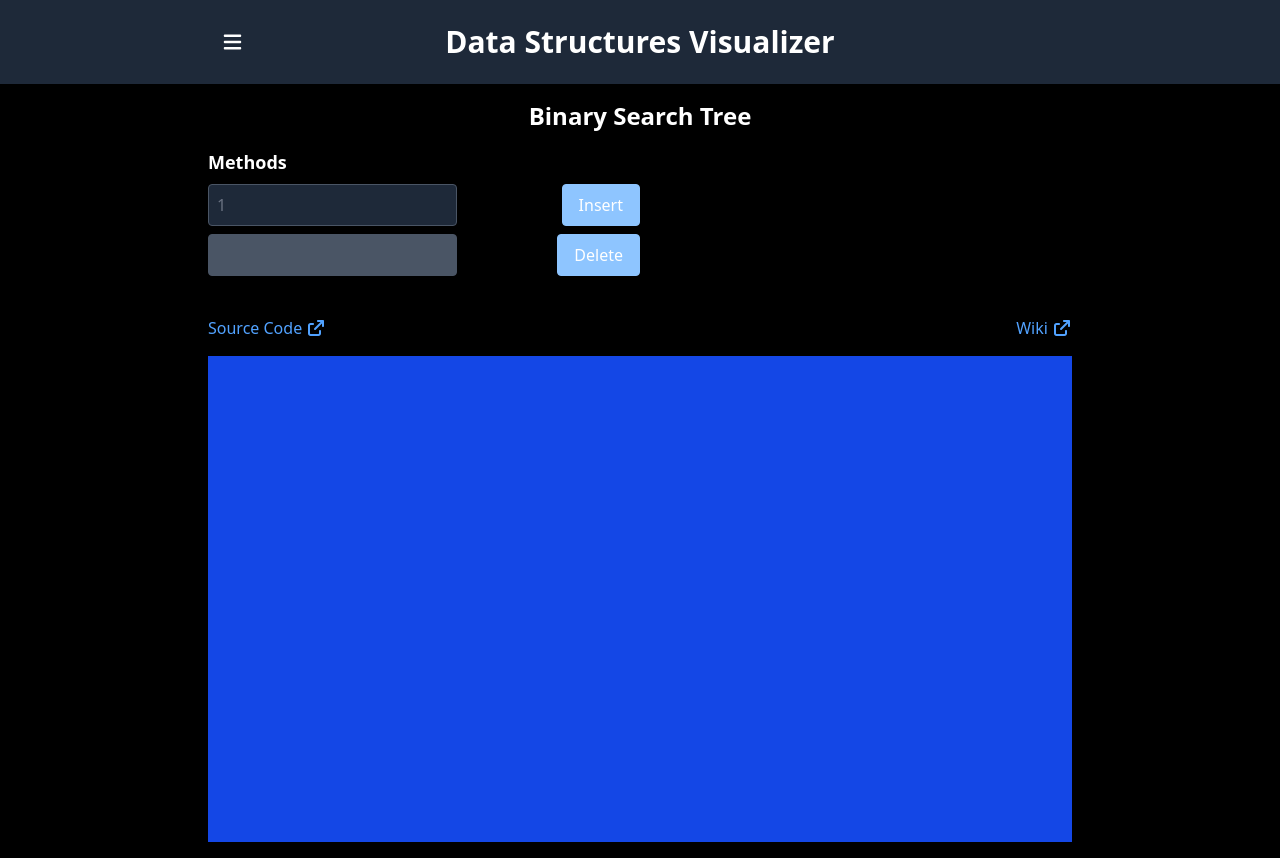
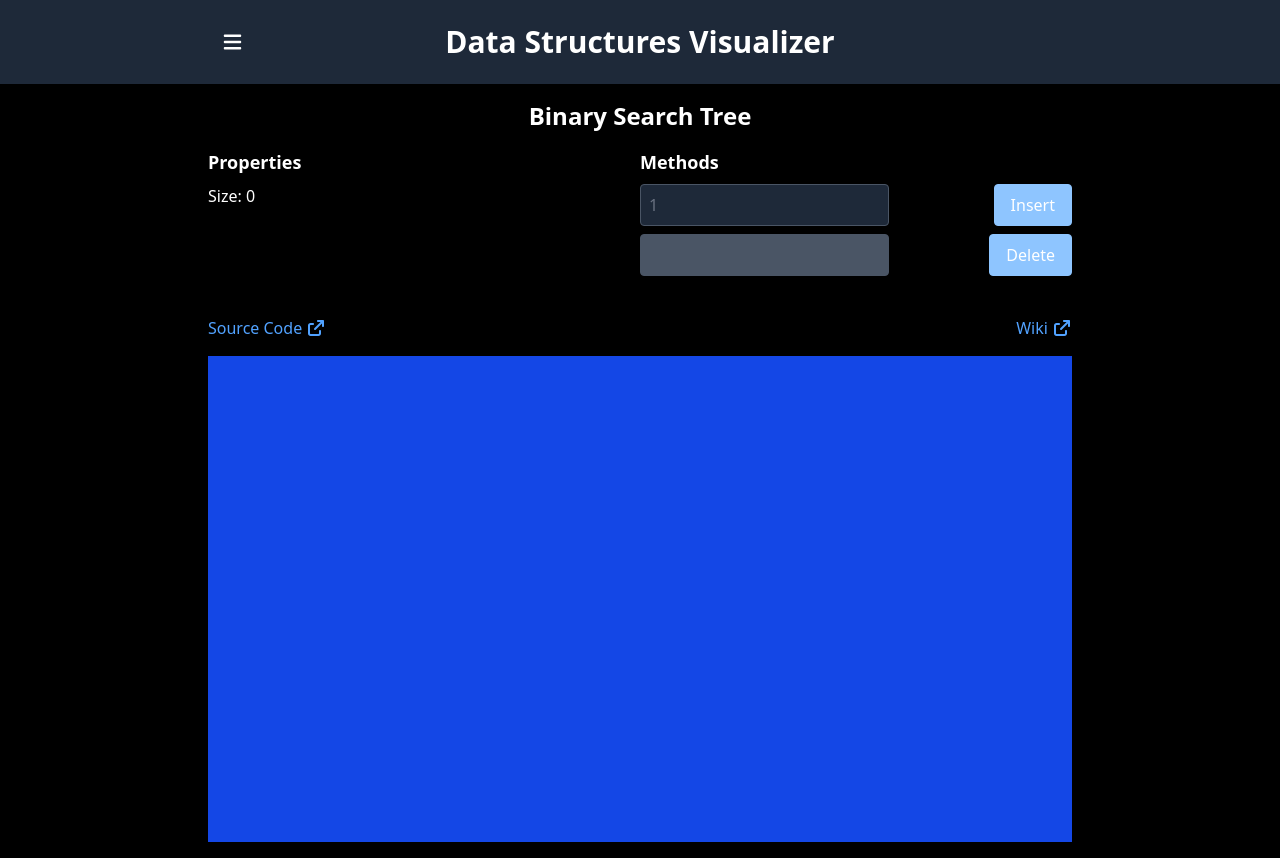
Before and after one commit to shanemcfadden/data-structures-visualizer, a Next.js app: page /binary-search-tree in a window 1280 px wide. Built offline with nearby package versions, Linux system fonts and the light colour scheme.

Commit message:
Add size property

```diff
--- a/src/models/binary-search-tree/index.ts
+++ b/src/models/binary-search-tree/index.ts
@@ -2,9 +2,11 @@ import { BinarySearchNode, type IBinarySearchNode } from "./binary-search-node";
 
 export class BinarySearchTree {
   private root: BinarySearchNode | null;
+  public size: number;
 
   constructor() {
     this.root = null;
+    this.size = 0;
   }
 
   get contents(): IBinarySearchNode | null {
@@ -68,6 +70,8 @@ export class BinarySearchTree {
     } else {
       this.root.insert(value);
     }
+
+    this.size++;
   }
 
   public has(value: number): boolean {
@@ -117,6 +121,8 @@ export class BinarySearchTree {
         replaceNodeToDelete(minimumChildOfRight);
       }
     }
+
+    this.size--;
     return true;
   }
 
--- /dev/null
+++ b/src/views/BinarySearchTreeView/BinaryHeapProperties.tsx
@@ -0,0 +1,21 @@
+import { useContext } from "react";
+import { Heading } from "../../components/Heading";
+import { BinarySearchTreeContext } from "./state/context";
+
+type BinarySearchTreePropertiesProps = {
+  collapseTopMargin?: boolean;
+};
+export const BinarySearchTreeProperties = ({
+  collapseTopMargin,
+}: BinarySearchTreePropertiesProps) => {
+  const { tree } = useContext(BinarySearchTreeContext);
+
+  return (
+    <div>
+      <Heading collapseTopMargin={collapseTopMargin} level={3}>
+        Properties
+      </Heading>
+      <div data-cy="binary-search-tree-property-size">Size: {tree.size}</div>
+    </div>
+  );
+};
--- a/src/views/BinarySearchTreeView/index.tsx
+++ b/src/views/BinarySearchTreeView/index.tsx
@@ -1,4 +1,5 @@
 import { DataStructureView } from "../DataStructureView";
+import { BinarySearchTreeProperties } from "./BinaryHeapProperties";
 import { BinarySearchTreeMethods } from "./BinarySearchTreeMethods";
 import { BinarySearchTreeViewer } from "./BinarySearchTreeViewer";
 import { BinarySearchTreeProvider } from "./state/BinarySearchTreeContext";
@@ -8,6 +9,7 @@ export const BinarySearchTreeView = () => (
     ContextProvider={BinarySearchTreeProvider}
     heading="Binary Search Tree"
     Methods={BinarySearchTreeMethods}
+    Properties={BinarySearchTreeProperties}
     modelPath="src/models/binary-search-tree.ts"
     Viewer={BinarySearchTreeViewer}
     wikiSlug="Binary_search_tree"
```
Also changed, not shown: 1 other file (tests, documents, lock files or other folders).
